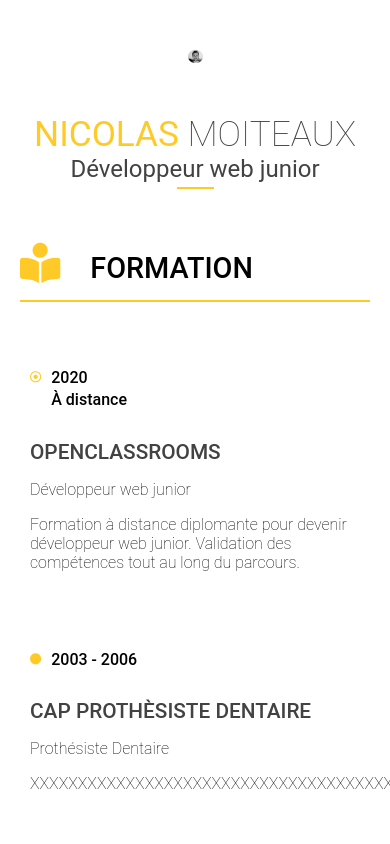
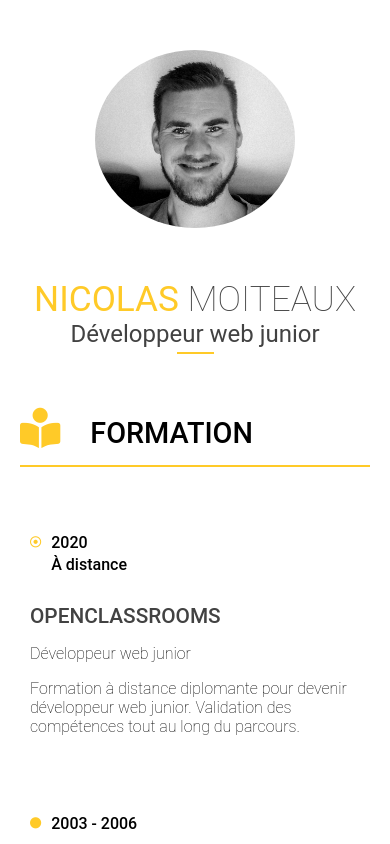
Before and after one commit to nico94700/CV-NICOLAS-MOITEAUX, a plain HTML site: page projet1_cv_nicolas_moiteaux.html in a window 390 px wide. Shown: the top 844 px of the page. Drawn offline with Linux system fonts and the light colour scheme.

Commit message:
update style1.css

```diff
--- a/style1.css
+++ b/style1.css
@@ -285,6 +285,13 @@ p
         flex-direction: column;
     }
     header img{
-        max-width:15px;
+       display: block;
+    width: 200px;
+    border: 2px color:#424242;
+    border-radius: 50%;
+    margin-left: auto;
+    margin-right: auto;
     }
 }
+    }
+}
```
